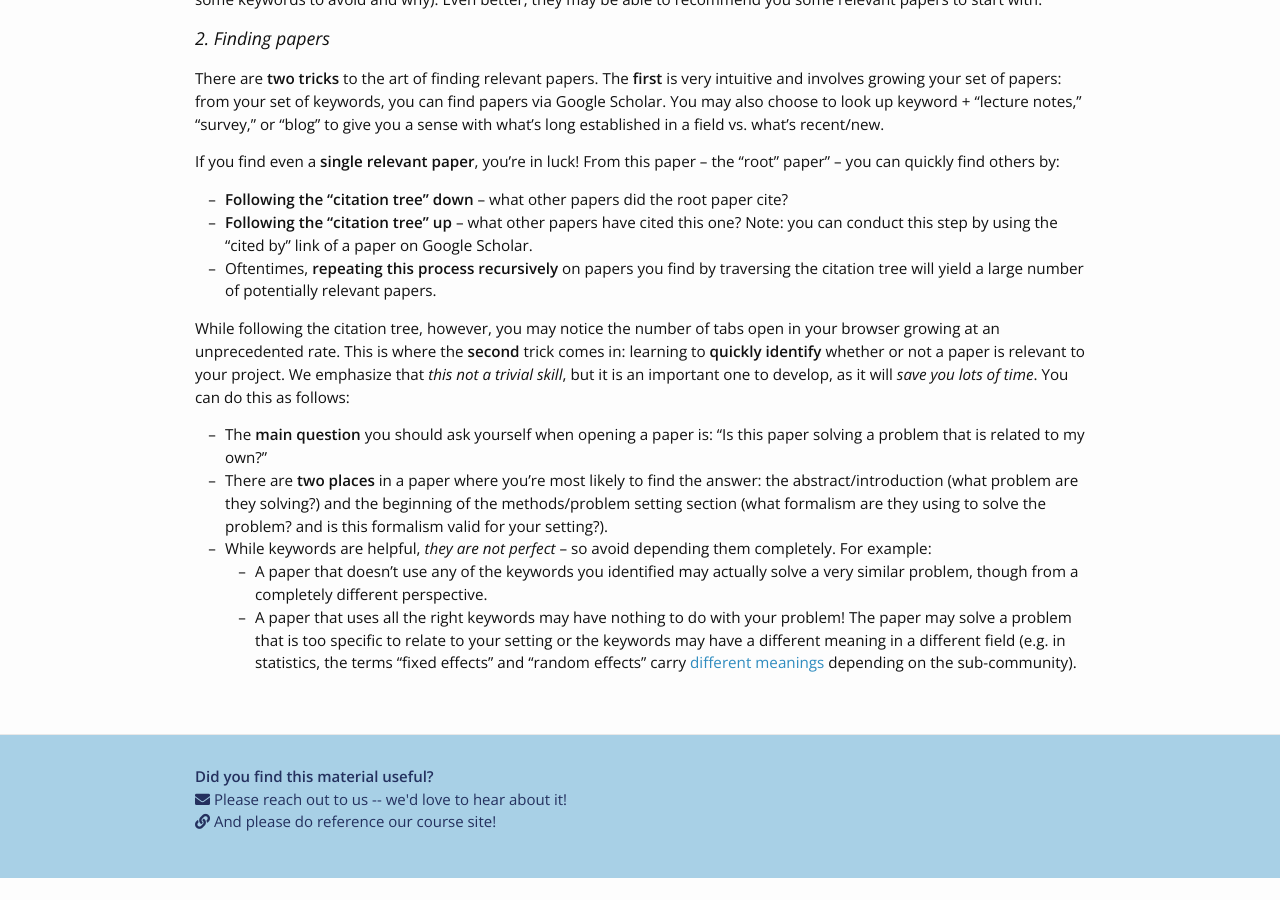
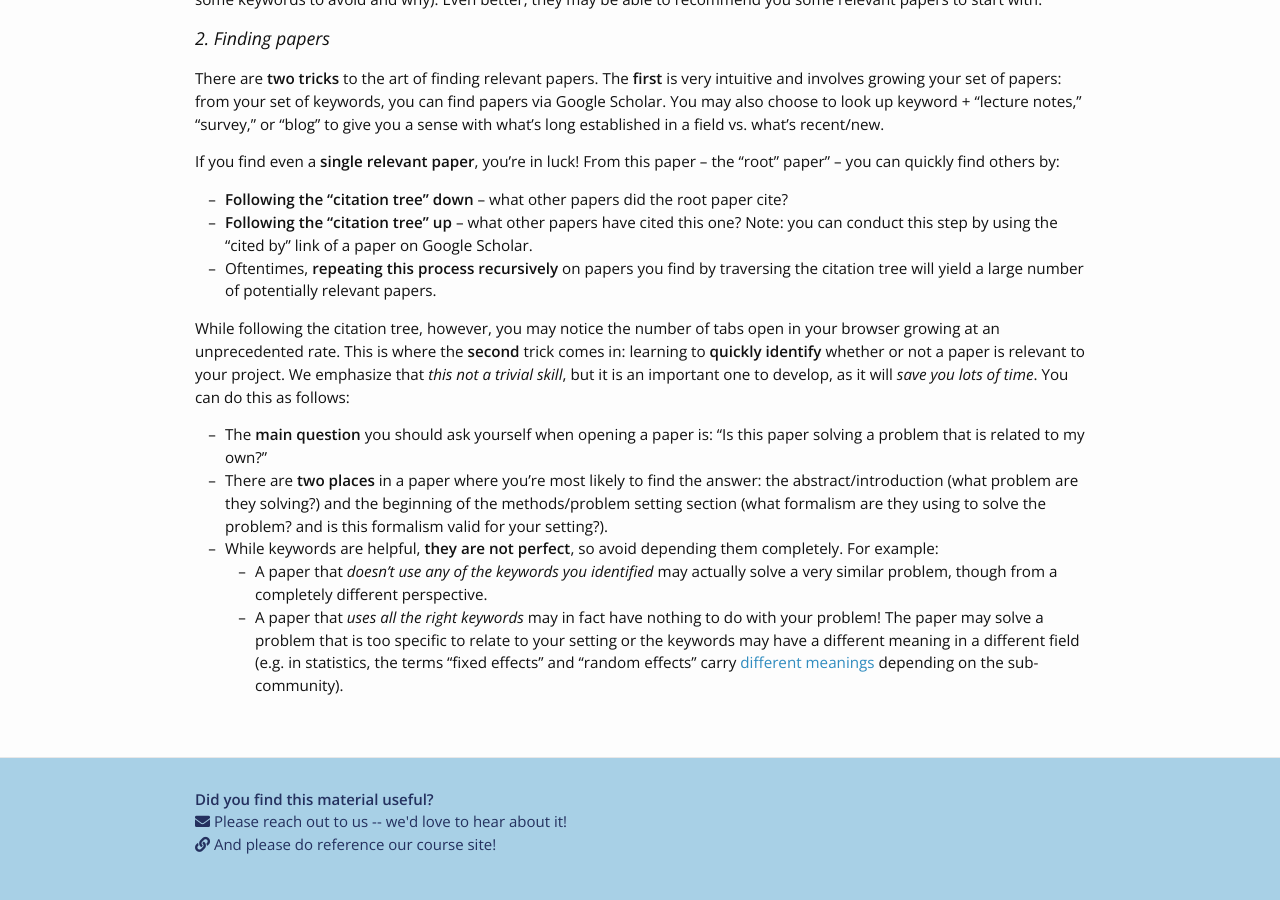
Before and after one commit to yanivyacoby/harvard-cs290, a Jekyll site: the page built from how-to-do-a-literature-search.md, in a window 1280 px wide and 900 px high, scrolled down 1597 px. Built offline with Jekyll 4.4.1, drawn with Linux system fonts in a browser that asks for light colours; nearby versions of some CDN libraries; before the commit the page ends 2475 px from its top, so only the background shows below that.

Commit message:
Update how-to-do-a-literature-search.md

```diff
--- a/how-to-do-a-literature-search.md
+++ b/how-to-do-a-literature-search.md
@@ -72,6 +72,6 @@ This is where the **second** trick comes in: learning to **quickly identify** wh
 We emphasize that *this not a trivial skill*, but it is an important one to develop, as it will *save you lots of time*. You can do this as follows:
 * The **main question** you should ask yourself when opening a paper is: "Is this paper solving a problem that is related to my own?"
 * There are **two places** in a paper where you're most likely to find the answer: the abstract/introduction (what problem are they solving?) and the beginning of the methods/problem setting section (what formalism are they using to solve the problem? and is this formalism valid for your setting?).
-* While keywords are helpful, *they are not perfect* – so avoid depending them completely. For example:
-  * A paper that doesn't use any of the keywords you identified may actually solve a very similar problem, though from a completely different perspective.
-  * A paper that uses all the right keywords may have nothing to do with your problem! The paper may solve a problem that is too specific to relate to your setting or the keywords may have a different meaning in a different field (e.g. in statistics, the terms "fixed effects" and "random effects" carry [different meanings](https://statmodeling.stat.columbia.edu/2005/01/25/why_i_dont_use/){:target="_blank"}{:rel="noopener noreferrer"} depending on the sub-community).
+* While keywords are helpful, **they are not perfect**, so avoid depending them completely. For example:
+  * A paper that *doesn't use any of the keywords you identified* may actually solve a very similar problem, though from a completely different perspective.
+  * A paper that *uses all the right keywords* may in fact have nothing to do with your problem! The paper may solve a problem that is too specific to relate to your setting or the keywords may have a different meaning in a different field (e.g. in statistics, the terms "fixed effects" and "random effects" carry [different meanings](https://statmodeling.stat.columbia.edu/2005/01/25/why_i_dont_use/){:target="_blank"}{:rel="noopener noreferrer"} depending on the sub-community).
```
